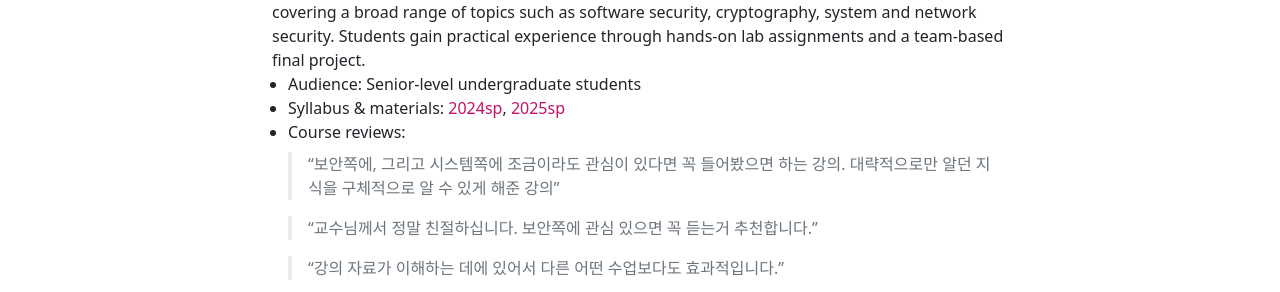
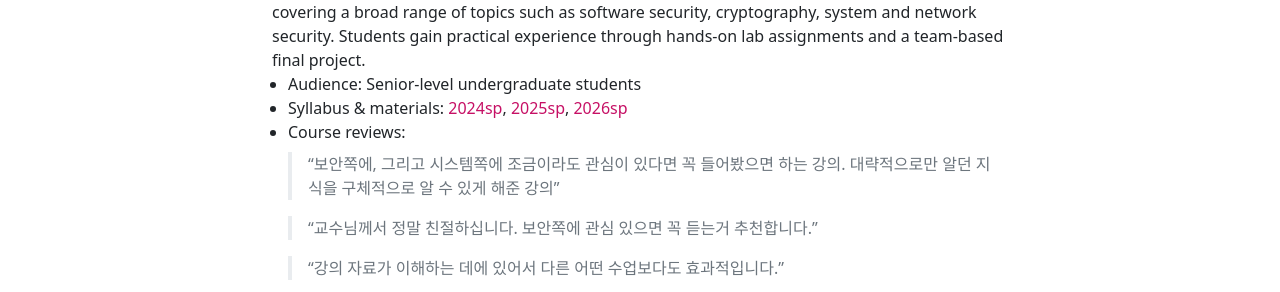
Before and after one commit to postech-compsec/postech-compsec.github.io, a Jekyll site: the page built from pages/teaching.md, in a window 1280 px wide. Shown: the part 257-549 px from the top of the page. Built offline with Jekyll 4.4.1, drawn with Linux system fonts in a browser that asks for light colours; nearby versions of some CDN libraries.

Commit message:
init 2026sp

```diff
--- a/pages/teaching.md
+++ b/pages/teaching.md
@@ -20,7 +20,7 @@ cryptography, system and network security. Students gain practical experience
 through hands-on lab assignments and a team-based final project.
 
 * Audience: Senior-level undergraduate students
-* Syllabus & materials: [2024sp](/teaching/csed415/2024sp), [2025sp](/teaching/csed415/2025sp)
+* Syllabus & materials: [2024sp](/teaching/csed415/2024sp), [2025sp](/teaching/csed415/2025sp), [2026sp](#)
 * Course reviews:
   > "보안쪽에, 그리고 시스템쪽에 조금이라도 관심이 있다면 꼭 들어봤으면 하는
      강의. 대략적으로만 알던 지식을 구체적으로 알 수 있게 해준 강의"
```
